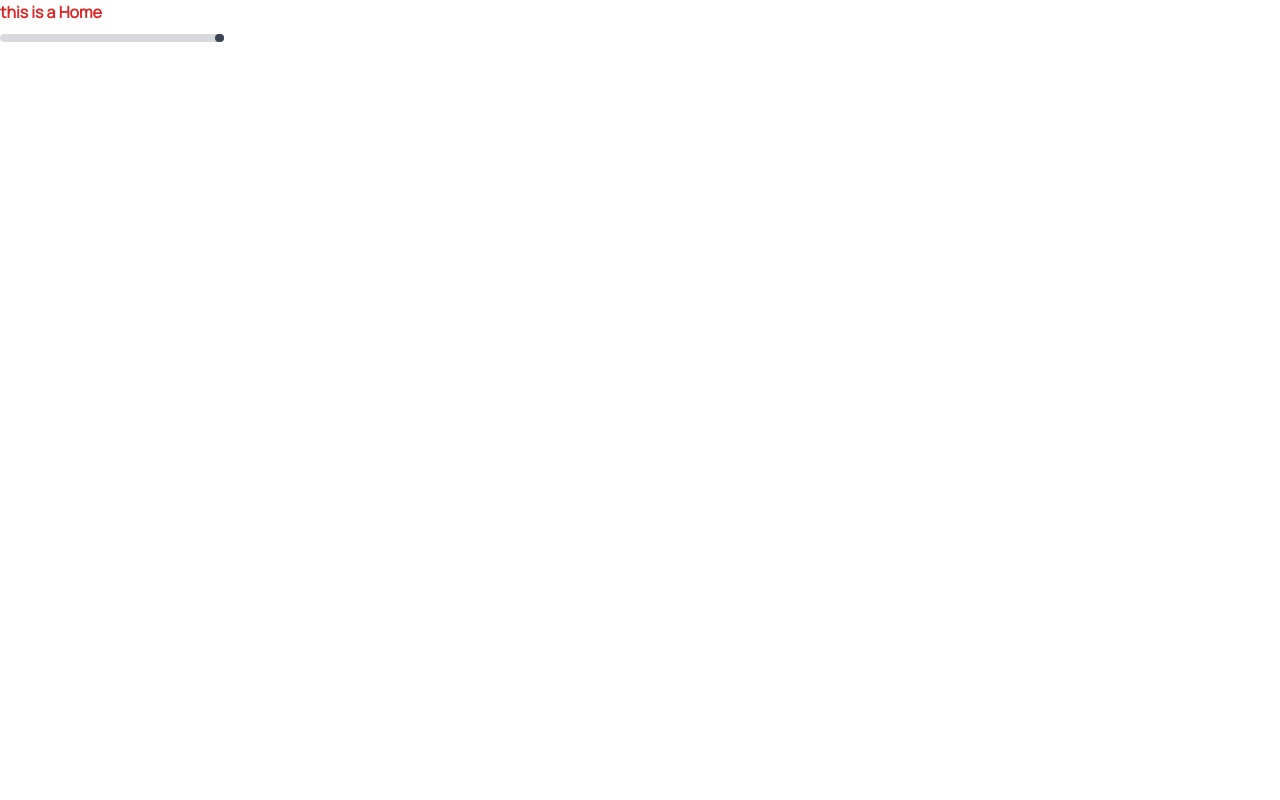
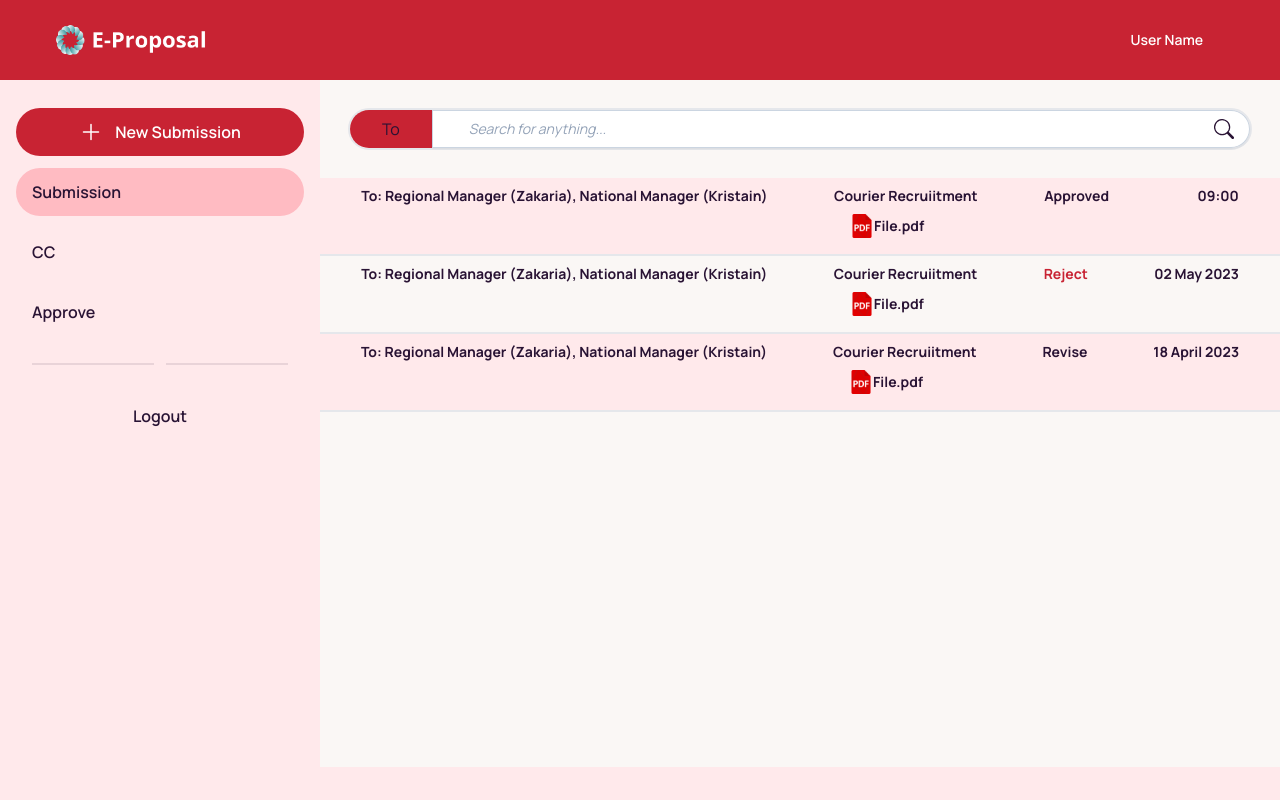
Before and after one commit to ALTA-CAPSTONE-GROUP1/REPO-FE, a React (Vite) app: page / in a window 1280 px wide. Built offline with nearby package versions, Linux system fonts and the light colour scheme.

Commit message:
feat: add user home page

```diff
--- a/index.html
+++ b/index.html
@@ -1,5 +1,5 @@
 <!DOCTYPE html>
-<html lang="en">
+<html lang="en" data-theme="corporate">
   <head>
     <meta charset="UTF-8" />
     <link rel="icon" type="image/svg+xml" href="/vite.svg" />
--- a/src/components/Layout.tsx
+++ b/src/components/Layout.tsx
@@ -8,8 +8,8 @@ interface Props {
 export const Layout: FC<Props> = (props) => {
   const { children } = props;
   return (
-    <div className="h-screen dark:bg-slate-900">
-      <NavbarAdmin />
+    <div data-theme="cupcake" className="h-screen">
+      <NavbarUser />
       {children}
     </div>
   );
--- /dev/null
+++ b/src/components/List.tsx
@@ -0,0 +1,57 @@
+import { FC, useEffect, useState } from "react";
+
+interface Props {
+  status: string;
+  time: string;
+  opened: boolean;
+}
+
+const List: FC<Props> = (props) => {
+  const [colorStatus, setColorStatus] = useState<string>("");
+  const [colorBg, setColorBg] = useState<string>("");
+  const { status, time, opened } = props;
+  useEffect(() => {
+    if (status == "Approved") {
+      setColorStatus("[#064E3B]");
+    } else if (status == "Reject") {
+      setColorStatus("@Red");
+    } else if (status == "Revise") {
+      setColorStatus("[#FF9D28]");
+    }
+
+    if (opened) {
+      setColorBg("bg-@Red4");
+    } else {
+      setColorBg("");
+    }
+  }, []);
+
+  return (
+    <div
+      className={`${colorBg} flex justify-around border-b-2 p-2 hover:border-slate-500 hover:border-t-2 hover:border-t-gray-200 font-bold text-sm`}
+    >
+      <div>
+        <p>To: Regional Manager (Zakaria), National Manager (Kristain)</p>
+      </div>
+      <div className="flex flex-col">
+        <p>Courier Recruiitment</p>
+        <a
+          href="/path/to/file.pdf"
+          download
+          className=" font-bold py-2 px-4 rounded flex justify-start items-center"
+        >
+          <img src="/images/pdf.png" alt="" className="w-6 h-6 object-cover" />
+          <p>File.pdf</p>
+        </a>
+      </div>
+      <div className={`text-${colorStatus} max-w-[3rem]`}>
+        <p>{status}</p>
+      </div>
+      <div className=" min-w-[5rem] text-right">
+        <p>{time}</p>
+      </div>
+    </div>
+  );
+};
+
+export default List;
--- a/src/components/Navbar.tsx
+++ b/src/components/Navbar.tsx
@@ -48,40 +48,26 @@ export const NavbarUser: FC = () => {
   const navigate = useNavigate();
 
   return (
-    <header className="relative flex flex-wrap sm:justify-start sm:flex-nowrap z-50 w-full bg-@Red text-xl py-2 ">
+    <header className="relative flex flex-wrap sm:justify-start sm:flex-nowrap z-50 w-full bg-@Red text-xl md:px-10 h-[10%]">
       <div
         className="navbar max-w-[85rem] flex w-full mx-auto px-4"
         aria-label="Global"
       >
         <div className="flex-1">
-          <img src="/images/Logo.png" alt="" />
+          <img src="/images/Logo.png" alt="" className=" w-40" />
         </div>
-        <div className="flex-none text-white hover:bg-@Red">
+        <div
+          data-theme="light"
+          className="flex-none text-white hover:bg-@Red text-base  bg-@Red"
+        >
           <ul className="menu menu-horizontal px-1">
             <li>
-              <a className="text-3xl btn btn-ghost">
-                <BsBell />
+              <a className="capitalize font-semibold  btn btn-ghost">
+                User Name
               </a>
-            </li>
-            <li>
-              <a className="capitalize font-semibold text-lg btn btn-ghost">
-                User Name
-                <svg
-                  className="fill-current"
-                  xmlns="http://www.w3.org/2000/svg"
-                  width="20"
-                  height="20"
-                  viewBox="0 0 24 24"
-                >
-                  <path d="M7.41,8.58L12,13.17L16.59,8.58L18,10L12,16L6,10L7.41,8.58Z" />
-                </svg>
-              </a>
-              <ul className="p-2 bg-white text-@Red ">
-                <li>
+              <ul className="p-2 bg-white text-@Red  ">
+                <li className="">
                   <a className=" hover:bg-@Red3 hover:text-black ">Profile</a>
-                </li>
-                <li>
-                  <a className=" hover:bg-@Red3 hover:text-black">Log Out</a>
                 </li>
               </ul>
             </li>
--- /dev/null
+++ b/src/components/SideBar.tsx
@@ -0,0 +1,55 @@
+import { ReactNode, FC } from "react";
+interface Props {
+  children: ReactNode;
+}
+const SideBar: FC<Props> = (props) => {
+  const { children } = props;
+
+  return (
+    <div className="drawer drawer-mobile h-full ">
+      <input id="my-drawer-2" type="checkbox" className="drawer-toggle" />
+      <div className="drawer-content flex flex-col">{children}</div>
+      <div className="drawer-side ">
+        <label htmlFor="my-drawer-2" className="drawer-overlay"></label>
+        <ul className="menu p-4 w-80 text-base-content bg-@Red4  font-semibold ">
+          <li className="bg-@Red rounded-full mt-3 text-white ">
+            <button className=" flex justify-center items-center">
+              <svg
+                xmlns="http://www.w3.org/2000/svg"
+                fill="none"
+                viewBox="0 0 24 24"
+                strokeWidth={1.5}
+                stroke="currentColor"
+                className="w-6 h-6"
+              >
+                <path
+                  strokeLinecap="round"
+                  strokeLinejoin="round"
+                  d="M12 4.5v15m7.5-7.5h-15"
+                />
+              </svg>
+              New Submission{" "}
+            </button>
+          </li>
+          <li className=" bg-@Red3 rounded-full mt-3 ">
+            <a>Submission</a>
+          </li>
+          <li className="mt-3">
+            <a>CC</a>
+          </li>
+          <li className="mt-3">
+            <a>Approve</a>
+          </li>
+          <li>
+            <div className="divider"></div>
+          </li>
+          <li className="flex justify-center items-center">
+            <a>Logout</a>
+          </li>
+        </ul>
+      </div>
+    </div>
+  );
+};
+
+export default SideBar;
--- /dev/null
+++ b/src/pages/UserHome.tsx
@@ -0,0 +1,45 @@
+import List from "@/components/List";
+import SideBar from "@/components/SideBar";
+import { FC } from "react";
+import { Link } from "react-router-dom";
+import { BsSearch } from "react-icons/bs";
+const UserHome: FC = () => {
+  return (
+    <SideBar>
+      <div className="p-7 w-full">
+        <div className="form-control rounded-full flex flex-row relative border-2">
+          <div className=" bg-@Red flex-initial w-[10%] rounded-l-full flex justify-center items-center">
+            <p className=" text-center">To</p>
+          </div>
+
+          <label className="relative block flex-initial w-full rounded-r-full ">
+            <input
+              className="rounded-r-full placeholder:italic placeholder:text-slate-400 block bg-white w-full border border-slate-300 rounded-md py-2 pl-9 pr-3 shadow-sm focus:outline-none focus:border-@Red focus:ring-@Red focus:ring-1 sm:text-sm"
+              placeholder="Search for anything..."
+              type="text"
+              name="search"
+            />
+            <span className="sr-only">Search</span>
+            <span className="absolute inset-y-0 right-4 flex justify-end items-center pl-2">
+              <BsSearch className="h-5 w-5 font-bold" />
+            </span>
+          </label>
+        </div>
+      </div>
+      <div className="h-full overflow-auto  min-w-[50rem]">
+        <Link to={""}>
+          <List status="Approved" time="09:00" opened={true} />
+        </Link>
+        <Link to={""}>
+          <List status="Reject" time="02 May 2023" opened={false} />
+        </Link>
+        <Link to={""}>
+          <List status="Revise" time="18 April 2023" opened={true} />
+        </Link>
+      </div>
+      <div className="h-10 w-full bg-@Red4"></div>
+    </SideBar>
+  );
+};
+
+export default UserHome;
--- a/src/pages/index.tsx
+++ b/src/pages/index.tsx
@@ -1,14 +1,14 @@
 import { FC } from "react";
+import UserHome from "./UserHome";
+import { Layout } from "@/components/Layout";
 
 const Home: FC = () => {
   return (
-    <div>
-      <div className=" font-bold text-red-600">this is a Home</div>
-
-      <div>
-        <progress className="progress w-56"></progress>
+    <Layout>
+      <div className="h-[90%]">
+        <UserHome />
       </div>
-    </div>
+    </Layout>
   );
 };
 
--- a/src/styles/index.css
+++ b/src/styles/index.css
@@ -1,4 +1,4 @@
-@import url("https://fonts.googleapis.com/css2?family=Manrope&family=Poppins&display=swap");
+@import url("https://fonts.googleapis.com/css2?family=Manrope:wght@200;300;400;500;600;700;800&family=Poppins:ital,wght@0,100;0,200;0,300;0,400;0,500;0,600;0,700;0,800;0,900;1,100;1,200;1,300;1,400;1,500;1,600;1,700;1,800;1,900&display=swap");
 @tailwind base;
 @tailwind components;
 @tailwind utilities;
--- a/src/utils/context.ts
+++ b/src/utils/context.ts
@@ -7,7 +7,9 @@ interface ThemeType {
 
 const theme: ThemeType = {
   theme: "",
-  setTheme: () => {},
+  setTheme: () => {
+    "autumn";
+  },
 };
 
 export const ThemeContext = createContext(theme);
--- a/tailwind.config.js
+++ b/tailwind.config.js
@@ -7,6 +7,7 @@ export default {
         "@Red": "#C82333",
         "@Red2": "#E6A9AF",
         "@Red3": "#FFBBC2",
+        "@Red4": "#FFE9EB",
         "@Orange": "#FF9D28",
         "@Green": "#064E3B",
         "@Blue": "#394F87",
@@ -17,4 +18,37 @@ export default {
   },
   // eslint-disable-next-line no-undef
   plugins: [require("daisyui")],
+  daisyui: {
+    themes: [
+      "light",
+      "dark",
+      "cupcake",
+      "bumblebee",
+      "emerald",
+      "corporate",
+      "synthwave",
+      "retro",
+      "cyberpunk",
+      "valentine",
+      "halloween",
+      "garden",
+      "forest",
+      "aqua",
+      "lofi",
+      "pastel",
+      "fantasy",
+      "wireframe",
+      "black",
+      "luxury",
+      "dracula",
+      "cmyk",
+      "autumn",
+      "business",
+      "acid",
+      "lemonade",
+      "night",
+      "coffee",
+      "winter",
+    ],
+  },
 };
```
Also changed, not shown: public/images/pdf.png (added).
